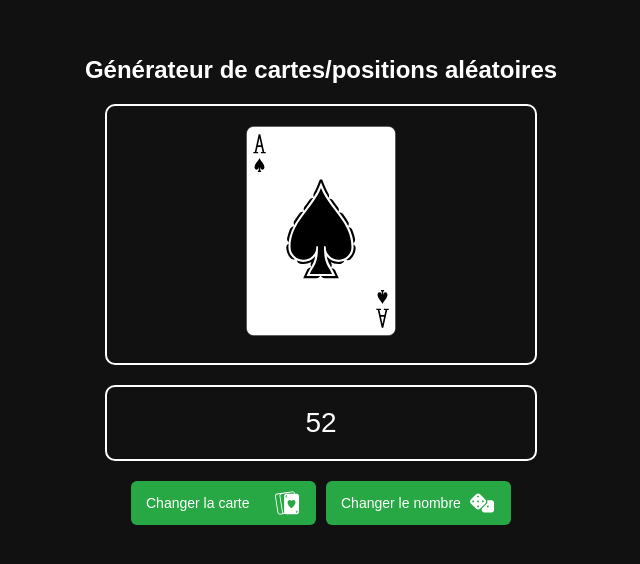
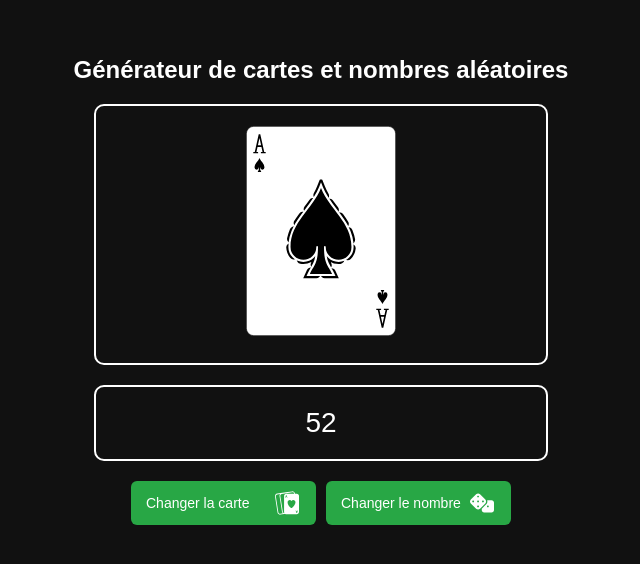
Before and after one commit to mm-devs/mm-devs.github.io, a plain HTML site: page index.html in a window 1280 px wide. Shown: the part 118-682 px from the top of the page, without its empty margins (319-959 px from the left). Drawn offline with Linux system fonts and the light colour scheme.

Commit message:
Add files via upload

```diff
--- a/index.html
+++ b/index.html
@@ -3,12 +3,12 @@
 <head>
   <meta charset="UTF-8">
   <meta name="viewport" content="width=device-width, initial-scale=1.0">
-  <title>Mnemonica WebApp</title>
+  <title>Générateur de cartes/nombres</title>
   <link rel="stylesheet" href="style.css">
 </head>
 <body>
   <div class="container">
-    <h1>Générateur de cartes/positions aléatoires</h1>
+    <h1>Générateur de cartes et nombres aléatoires</h1>
     <div class="card">
       <img id="cardDisplay" src="images/back.svg" alt="Carte" style="width:150px;">
     </div>
```
